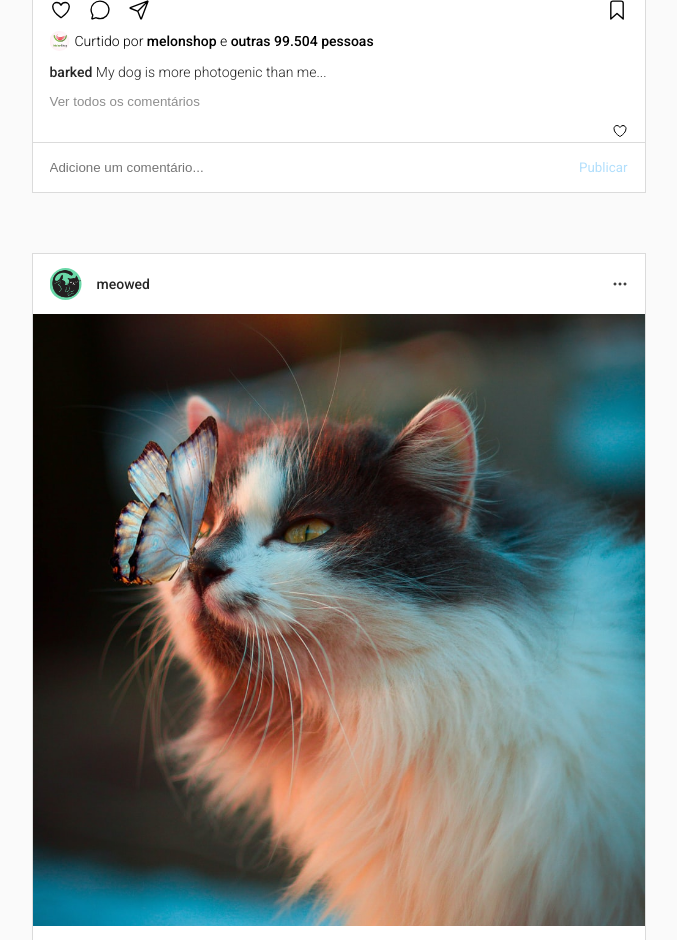
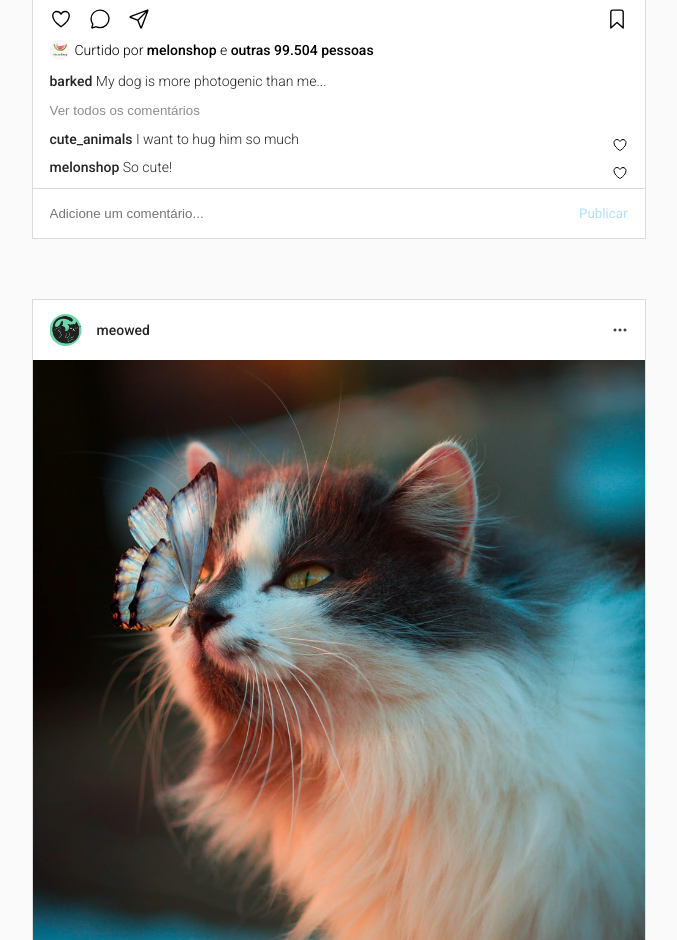
Before and after one commit to halia-gt/driven-projeto7, a JavaScript app: page / in a window 1280 px wide. Shown: the part 1860-2800 px from the top of the page, without its empty margins (141-818 px from the left). Built offline with nearby package versions, Linux system fonts and the light colour scheme.

Commit message:
Componentizando comentários e alguns ajustes css em ícones

```diff
--- a/public/style.css
+++ b/public/style.css
@@ -7,6 +7,10 @@ body {
 
 * {
     box-sizing: border-box;
+}
+
+span {
+    cursor: pointer;
 }
 
 /* Cabeçalho */
@@ -37,6 +41,10 @@ body {
 ion-icon {
     font-size: 22px;
     cursor: pointer;
+}
+
+.header ion-icon:hover {
+    opacity: 60%;
 }
 
 .icon-logo {
@@ -113,6 +121,7 @@ ion-icon {
     position: absolute;
     top: 5px;
     left: 5px;
+    cursor: pointer;
 }
 
 .story-img img, .post-top img, .profile img, .sugestion img, .liked-by img, .story-circle img {
@@ -133,6 +142,7 @@ ion-icon {
     white-space: nowrap;
     overflow: hidden;
     text-overflow: ellipsis;
+    cursor: pointer;
 }
 
 .arrow {
@@ -175,6 +185,7 @@ ion-icon {
 
 .post-top img {
     width: 32px;
+    cursor: pointer;
 }
 
 .post-top h3 {
@@ -183,6 +194,7 @@ ion-icon {
     width: 110px;
     margin-left: 15px;
     color: #262626;
+    cursor: pointer;
 }
 
 .post-top ion-icon {
--- a/src/components/Main/Content/Posts/Post.js
+++ b/src/components/Main/Content/Posts/Post.js
@@ -1,42 +1,15 @@
+import Postimg from "./Postcomponents/Postimg";
+import Posttop from "./Postcomponents/Posttop";
+import Postbottom from "./Postcomponents/Postbottom";
+import Comments from "./Postcomponents/Comments/Comments";
+
 export default function Post(props) {
     return (
         <li className="post">
-            <div className="post-top">
-                <div className="post-profile">
-                    <img src={props.profile} alt="" />
-                    <h3>{props.name}</h3>
-                </div>
-                <ion-icon name="ellipsis-horizontal-outline"></ion-icon>
-            </div>
-            <div className="post-img">
-                <img src={props.img} alt="" />
-            </div>
-            <div className="post-bottom">
-                <div className="icons">
-                    <div className="icons-left">
-                        <ion-icon name="heart-outline"></ion-icon>
-                        <ion-icon name="chatbubble-outline"></ion-icon>
-                        <ion-icon name="paper-plane-outline"></ion-icon>
-                    </div>
-                    <ion-icon name="bookmark-outline"></ion-icon>
-                </div>
-                <div className="liked-by">
-                    <img src={props.likedimg} alt="" />
-                    <p>Curtido por <span>{props.likedby}</span> e <span>outras {props.likes} pessoas</span></p>
-                </div>
-            </div>
-            <div className="comments">
-                <p><span>{props.name}</span> {props.text}</p>
-                <button type="button">Ver todos os comentários</button>
-                <div className="comment">
-                    <p><span>{props.comment}</span>  {props.comment}</p>
-                    <button type="button"><ion-icon name="heart-outline"></ion-icon></button>
-                </div>
-                <div className="publish-comment">
-                    <input type="text" placeholder="Adicione um comentário..." />
-                    <button type="button">Publicar</button>
-                </div>
-            </div>
+            <Posttop profile={props.profile} name={props.name} />
+            <Postimg img={props.img} />
+            <Postbottom likedimg={props.likedimg} likedby={props.likedby} likes={props.likes} />
+            <Comments name={props.name} text={props.text} comments={props.comments} />
         </li>
     )
 }
--- /dev/null
+++ b/src/components/Main/Content/Posts/Postcomponents/Comments/Comment.js
@@ -0,0 +1,8 @@
+export default function Comment(props) {
+    return (
+        <div className="comment">
+            <p><span>{props.by}</span>  {props.text}</p>
+            <button type="button"><ion-icon name="heart-outline"></ion-icon></button>
+        </div>
+    )
+}
--- /dev/null
+++ b/src/components/Main/Content/Posts/Postcomponents/Comments/Comments.js
@@ -0,0 +1,19 @@
+import Comment from "./Comment";
+import Publish from "./Publish";
+
+export default function Comments(props) {
+    const commentsArray = props.comments;
+
+    return (
+        <div className="comments">
+            <p><span>{props.name}</span> {props.text}</p>
+            <button type="button">Ver todos os comentários</button>
+
+            {commentsArray.map( (comment, index) => (
+                <Comment key={index} {...comment} />
+            ))}
+
+            <Publish />
+        </div>
+    )
+}
--- /dev/null
+++ b/src/components/Main/Content/Posts/Postcomponents/Comments/Publish.js
@@ -0,0 +1,8 @@
+export default function Publish() {
+    return (
+        <div className="publish-comment">
+            <input type="text" placeholder="Adicione um comentário..." />
+            <button type="button">Publicar</button>
+        </div>
+    )
+}
--- /dev/null
+++ b/src/components/Main/Content/Posts/Postcomponents/Postbottom.js
@@ -0,0 +1,18 @@
+export default function Postbottom(props) {
+    return (
+        <div className="post-bottom">
+            <div className="icons">
+                <div className="icons-left">
+                    <ion-icon name="heart-outline"></ion-icon>
+                    <ion-icon name="chatbubble-outline"></ion-icon>
+                    <ion-icon name="paper-plane-outline"></ion-icon>
+                </div>
+                <ion-icon name="bookmark-outline"></ion-icon>
+            </div>
+            <div className="liked-by">
+                <img src={props.likedimg} alt="" />
+                <p>Curtido por <span>{props.likedby}</span> e <span>outras {props.likes} pessoas</span></p>
+            </div>
+        </div>
+    )
+}
--- /dev/null
+++ b/src/components/Main/Content/Posts/Postcomponents/Postimg.js
@@ -0,0 +1,7 @@
+export default function Postimg(props) {
+    return (
+        <div className="post-img">
+            <img src={props.img} alt="" />
+        </div>
+    )
+}
--- /dev/null
+++ b/src/components/Main/Content/Posts/Postcomponents/Posttop.js
@@ -0,0 +1,11 @@
+export default function Posttop(props) {
+    return (
+        <div className="post-top">
+            <div className="post-profile">
+                <img src={props.profile} alt="" />
+                <h3>{props.name}</h3>
+            </div>
+            <ion-icon name="ellipsis-horizontal-outline"></ion-icon>
+        </div>
+    )
+}
```
